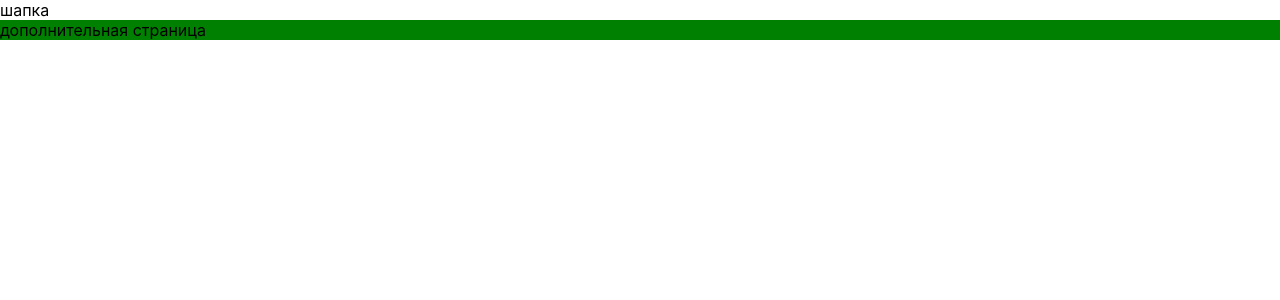
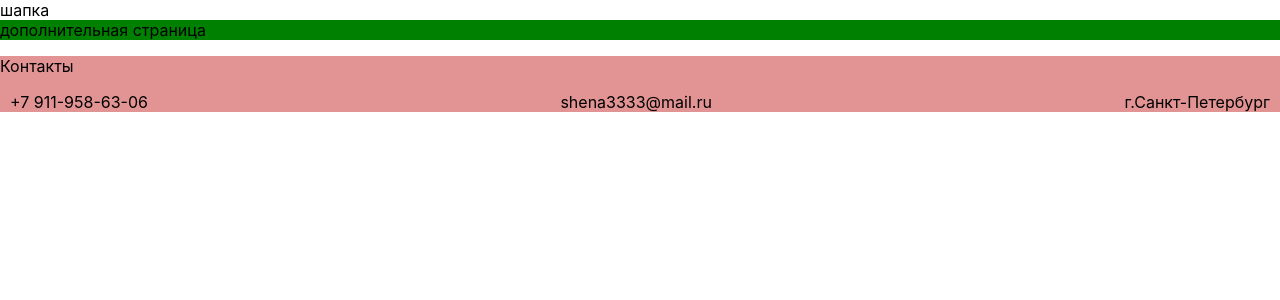
Before and after one commit to shena3333/task10, a React (Create React App) app in the folder work10/: page /plus in a window 1280 px wide. Shown: the top 300 px of the page. Built offline with nearby package versions, Linux system fonts and the light colour scheme.

Commit message:
added footer

```diff
--- a/work10/src/index.js
+++ b/work10/src/index.js
@@ -41,7 +41,7 @@ root.render(
   <React.StrictMode>
     <div><Header />
     <RouterProvider router={router} />
-    {/* <Footer /> */}
+    <Footer />
     </div>
   </React.StrictMode>
 );
--- a/work10/src/pages/footer/footer.js
+++ b/work10/src/pages/footer/footer.js
@@ -7,8 +7,8 @@ function Footer() {
         <><div className='footer'>
             <p>Контакты</p>
             <div className='footerContainer'>
-                <a href="tel:+79119586306">+7 911-958-63-06</a>
-                <a href="mailto:shena3333@mail.ru">shena3333@mail.ru</a>
+                <div>+7 911-958-63-06</div>
+                <span>shena3333@mail.ru</span>
                 <span>г.Санкт-Петербург</span>
             </div>
 
```
Also changed, not shown: work10/src/pages/com0411.jpg (added).
